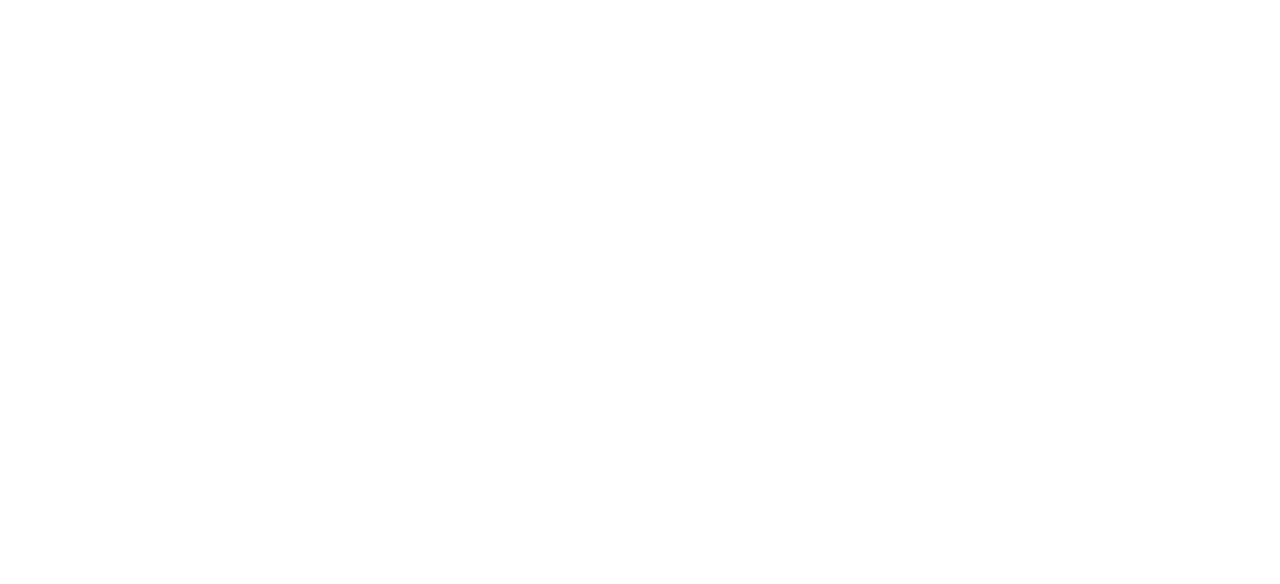
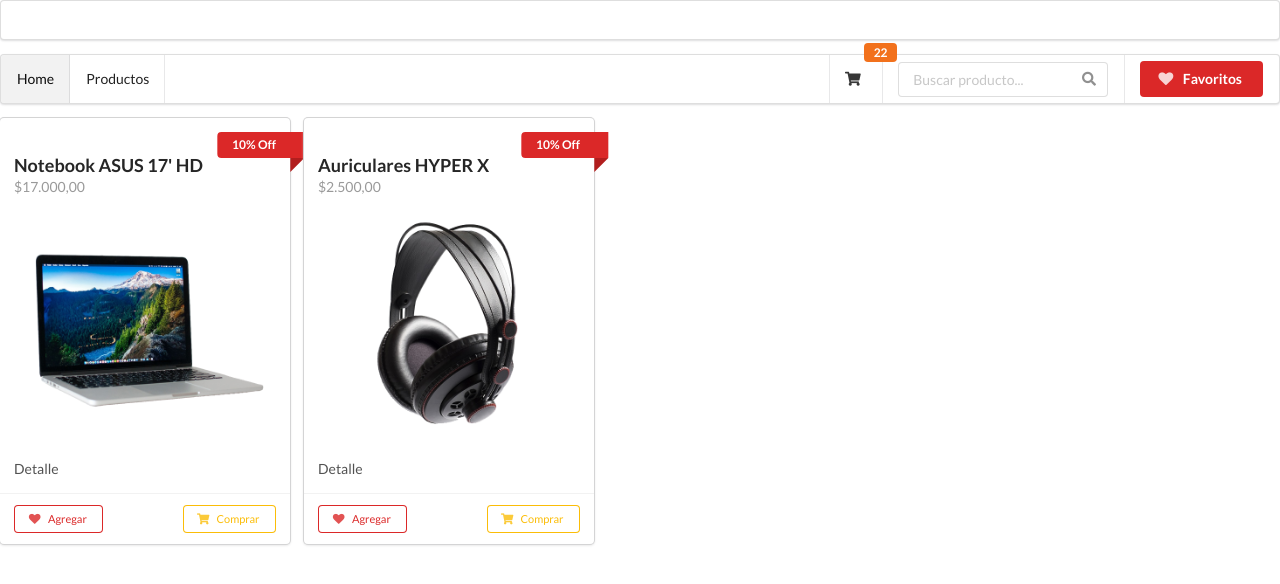
Before and after one commit to wasuwasol/carrito-compra, a website: page index.html in a window 1280 px wide. Drawn offline with nearby package versions, Linux system fonts and the light colour scheme.

Commit message:
3er commit

```diff
--- a/index.html
+++ b/index.html
@@ -1,19 +1,85 @@
 <!DOCTYPE html>
 <html lang="en">
+
 <head>
     <meta charset="UTF-8">
     <meta name="viewport" content="width=device-width, initial-scale=1.0">
     <meta http-equiv="X-UA-Compatible" content="ie=edge">
+    <link rel="shortcut icon" href="icon.png" type="image/x-icon">
+
+    <title>ALFavoritodo.com</title>
     <link rel="stylesheet" href="css/style.css">
-    <link rel="shortcut icon" href="icon.png" type="image/x-icon">
-    <title>ALFavoritodo.com</title>
+    <link rel="stylesheet" href="node_modules/semantic-ui-css/semantic.css">
 </head>
+
 <body>
+    <div class="ui menu"></div>
+    <div class="ui menu">
+        <a class="active item">Home</a>
+        <a class="item">Productos</a>
+        <div class="right menu">
+            <a class="item">
+                <i class="icon shopping cart"></i>
+                <div class="floating ui orange label">22</div>
+            </a>
 
-<script src="js/listado.js"></script>
-<script src="js/controlador.js"></script>
-<script src="js/modelo.js"></script>
-<script src="js/vista.js"></script>
-<script src="js/init.js"></script>
+            <div class="item">
+                <div class="ui icon input">
+                    <input type="text" placeholder="Buscar producto..."><i class="search link icon"></i>
+                </div>
+            </div>
+            <div class="item">
+                <div class="ui red button">
+                    <i class="icon heart"></i> Favoritos
+                </div>
+            </div>
+        </div>
+    </div>
+
+    <div class="container">
+
+        <div class="ui cards">
+            <div class="card">
+                <div class="content">
+                    <a class="ui red right ribbon label">10% Off</a>
+                    <div class="header">Notebook ASUS 17' HD</div>
+                    <div class="meta">$17.000,00</div>
+                    <img class="ui image" src="img/product1.png">
+                    <div class="description">Detalle</div>
+                </div>
+                <div class="extra content">
+                    <div class="ui basic red mini button"><i class="icon heart"></i> Agregar</div>
+                    <div class="ui basic yellow mini button right floated"><i class="icon shopping cart"></i> Comprar</div>
+                </div>
+            </div>
+
+            <div class="card">
+                <div class="content">
+                    <a class="ui red right ribbon label">10% Off</a>
+                    <div class="header">Auriculares HYPER X </div>
+                    <div class="meta">$2.500,00</div>
+                    <img class="ui image" src="img/product2.png">
+                    <div class="description">Detalle</div>
+                </div>
+                <div class="extra content">
+                    <div class="ui basic red mini button"><i class="icon heart"></i> Agregar</div>
+                    <div class="ui basic yellow mini button right floated"><i class="icon shopping cart"></i> Comprar</div>
+                </div>
+            </div>
+
+        </div>
+
+    </div>
+
+    <script src="js/listado.js"></script>
+    <script src="js/controlador.js"></script>
+    <script src="js/modelo.js"></script>
+    <script src="js/vista.js"></script>
+    <script src="js/init.js"></script>
+
+    <script src="node_modules/jquery/jquery.js"> </script>
+    <script src="node_modules/semantic-ui-css/semantic.css"></script>
+
 </body>
+
 </html>
--- a/package.json
+++ b/package.json
@@ -9,6 +9,7 @@
   "author": "mab",
   "license": "ISC",
   "dependencies": {
-    "bulma": "^0.7.1"
+    "bulma": "^0.7.1",
+    "semantic-ui-css": "^2.3.3"
   }
 }
```
Also changed, not shown: 1 other file.
